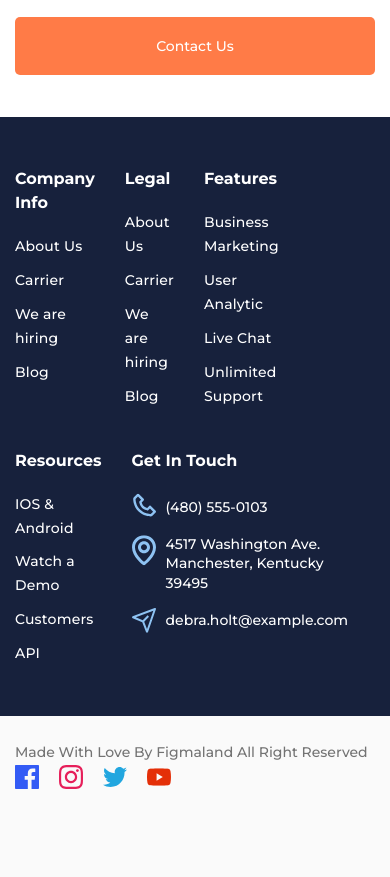
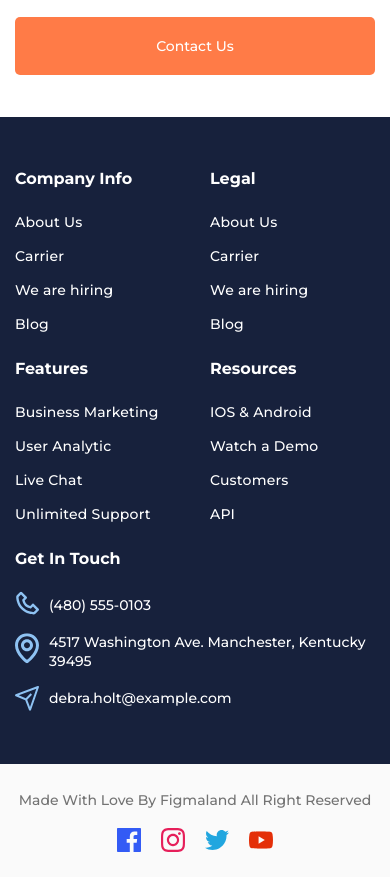
Before and after one commit to AndriiShopiak/relvise, a plain HTML site: page index.html in a window 390 px wide. Shown: the part 7030-7907 px from the top of the page. Before the commit the page ends 7844 px from the top, so only its background shows below. Drawn offline with Linux system fonts and the light colour scheme.

Commit message:
finish addaptive for footer

```diff
--- a/css/style.css
+++ b/css/style.css
@@ -110,6 +110,9 @@ body {
     color: #737373;
     line-height: calc(24 / 14 * 100%);
     font-weight: 600;
+}
+.menu__link:hover {
+    text-decoration: underline;
 }
 /* ---PAGE------------------------------------------ */
 .page {
@@ -825,7 +828,7 @@ body {
 }
 .footer__top {
     background: #17213C;
-    padding: 30px 0px;
+    padding: 40px 0px;
 }
 .footer__main {
 
@@ -836,11 +839,24 @@ body {
     margin: 0px -15px;
 }
 .footer__column {
-    padding: 20px 15px;
+    padding: 10px 15px;
     flex: 0 1 16.6667%;
 }
 .footer__column:last-child {
     flex: 0 1 33.334%;
+}
+@media (max-width: 992px) {
+    .footer__column {
+        flex: 0 1 25%;
+    }
+    .footer__column:last-child {
+        flex: 1 1 100%;
+    }
+}
+@media (max-width: 992px) {
+    .footer__column {
+        flex: 0 1 50%;
+    }
 }
 .footer__label {
     color: #fff;
@@ -901,12 +917,10 @@ body {
 .footer__bottom {
     padding: 25px 0px;
 }
-@media (min-width: 767px) {
-    .footer__container {
-        display: flex;
-        justify-content: space-between;
-        align-items: center;
-    }
+.footer__container {
+    display: flex;
+    justify-content: space-between;
+    align-items: center;
 }
 .footer__copy {
     color: #737373;
@@ -921,3 +935,12 @@ body {
 .social__item:not(:last-child) {
     margin: 0px 20px 0px 0px;
 }
+@media (max-width: 767px) {
+    .footer__container {
+        flex-direction: column;
+    }
+    .footer__copy {
+        margin: 0px 0px 15px 0px;
+        text-align: center;
+    }
+}
```
